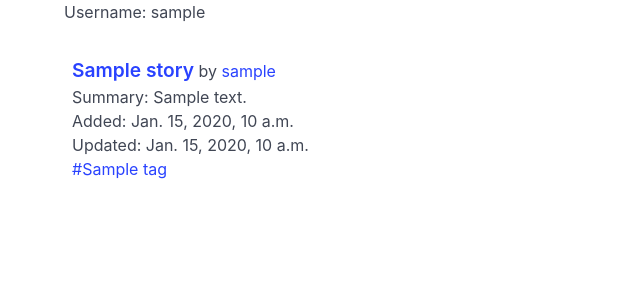
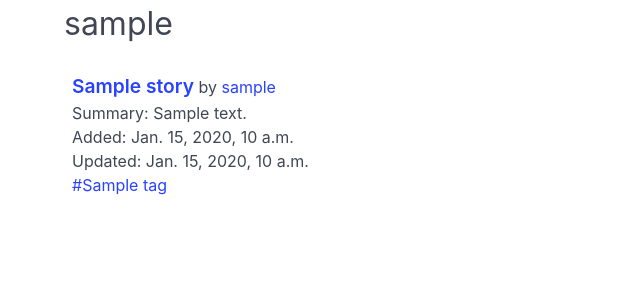
Before and after one commit to jruss06/ficition, a Django app: page /author/view/1 in a window 1280 px wide. Shown: the part 136-436 px from the top of the page, without its empty margins (0-640 px from the left). Run offline with Django 5.2, Linux system fonts and the light colour scheme; tables that the repository leaves empty hold one stand-in row (values such as "Sample post").

Commit message:
author view

```diff
--- a/author/templates/author/view.html
+++ b/author/templates/author/view.html
@@ -3,7 +3,7 @@
 {% block header %}Author{% endblock %}
 
 {% block content %}
-<div class="mb-4">Username: {{ user.username }}</div>
+<h3>{{ user.username }}</h3>
 
     {% for story in story_list %}
     <div class="story-item">
--- a/static/style.css
+++ b/static/style.css
@@ -1,4 +1,8 @@
 @import "https://cdn.jsdelivr.net/npm/bulma@1.0.2/css/bulma.min.css";
+
+h3 {
+  font-size: 2em;
+}
 
 .header {
   font-size: 4em;
@@ -23,6 +27,7 @@
 #logout-form {
   display: inline;
 }
+
 #logout-form button {
   background: none;
   border: none;
```
